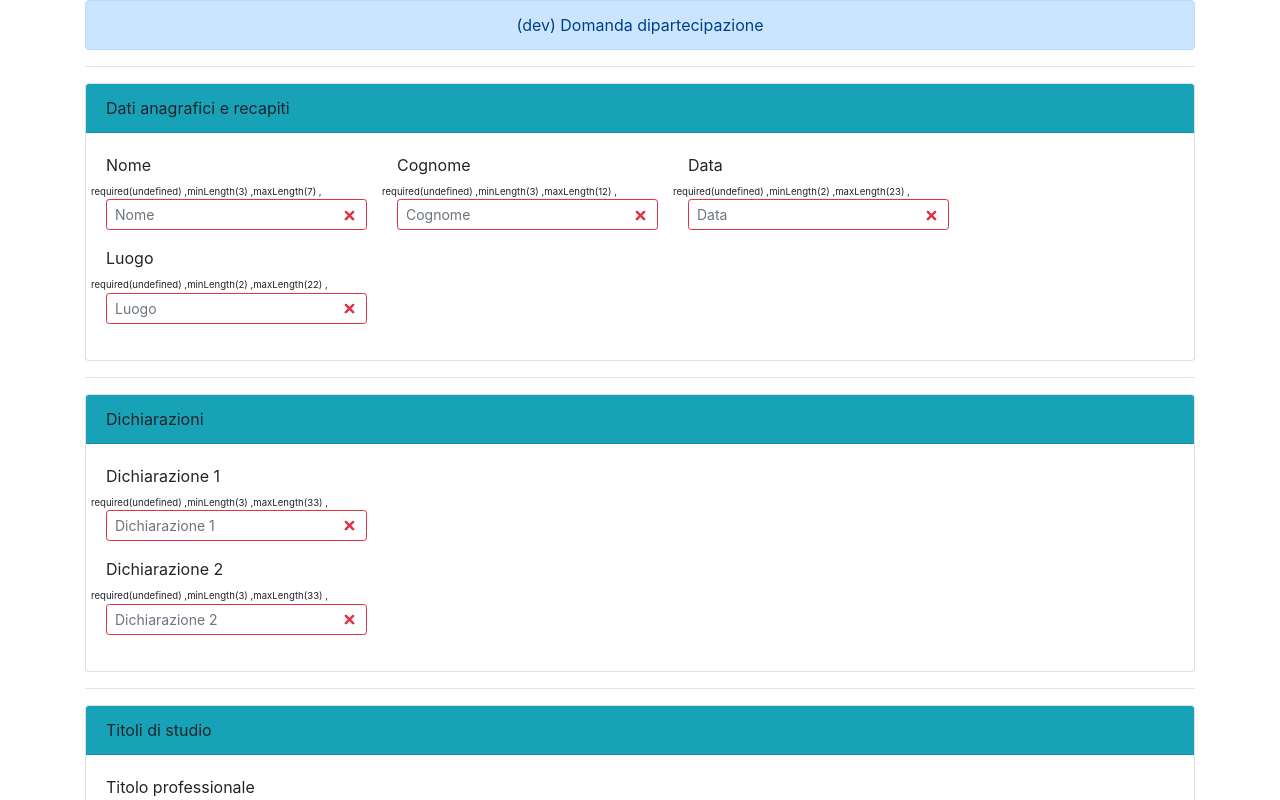
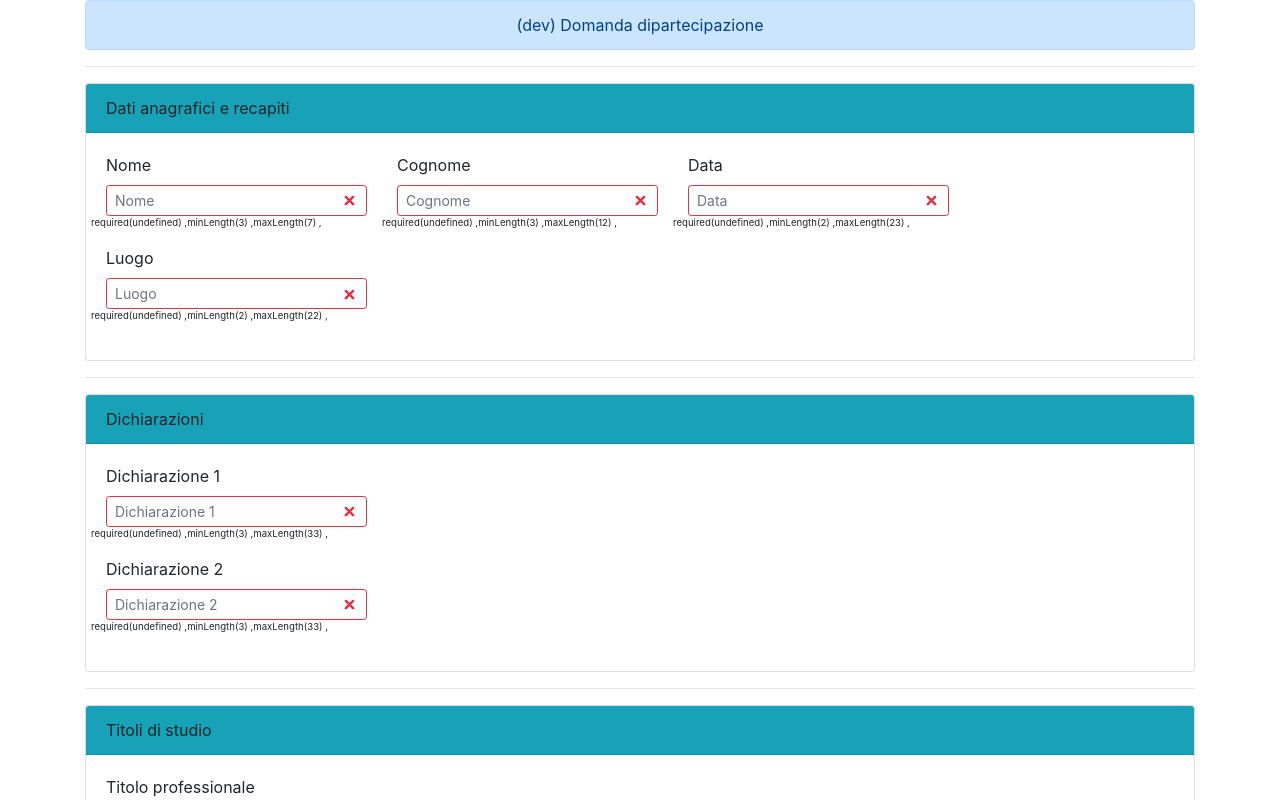
Before and after one commit to tdifiori/testFormBuilder, an Angular app: page / in a window 1280 px wide. Shown: the top 800 px of the page. Built offline with nearby package versions, Linux system fonts and the light colour scheme.

Commit message:
1 file modified

```diff
--- a/src/app/Shared/control/control.component.ts
+++ b/src/app/Shared/control/control.component.ts
@@ -10,11 +10,7 @@ import { FormGroup } from '@angular/forms';
 
         <div  *ngSwitchCase="'text'" class="form-group" >
         <label >{{field.label}}</label>
-          <div class="row" >
-            <div *ngFor="let rule of field.rules" style="font-size:0.6em;">
-              {{rule.type + "("+ rule.value+")  ,  " }}
-            </div>
-          </div>
+
         <input
           [ngClass]= "{
             'is-invalid': group.controls[field.key].status === 'INVALID',
@@ -26,6 +22,11 @@ import { FormGroup } from '@angular/forms';
           class="form-control form-control-sm"
           placeholder="{{field.label}}"
         >
+         <div class="row" style="font-size:0.6em;">
+            <div  *ngFor="let rule of field.rules" >
+              {{rule.type + "("+ rule.value+")  ,  " }}
+            </div>
+          </div>
       </div>
 
 
```
